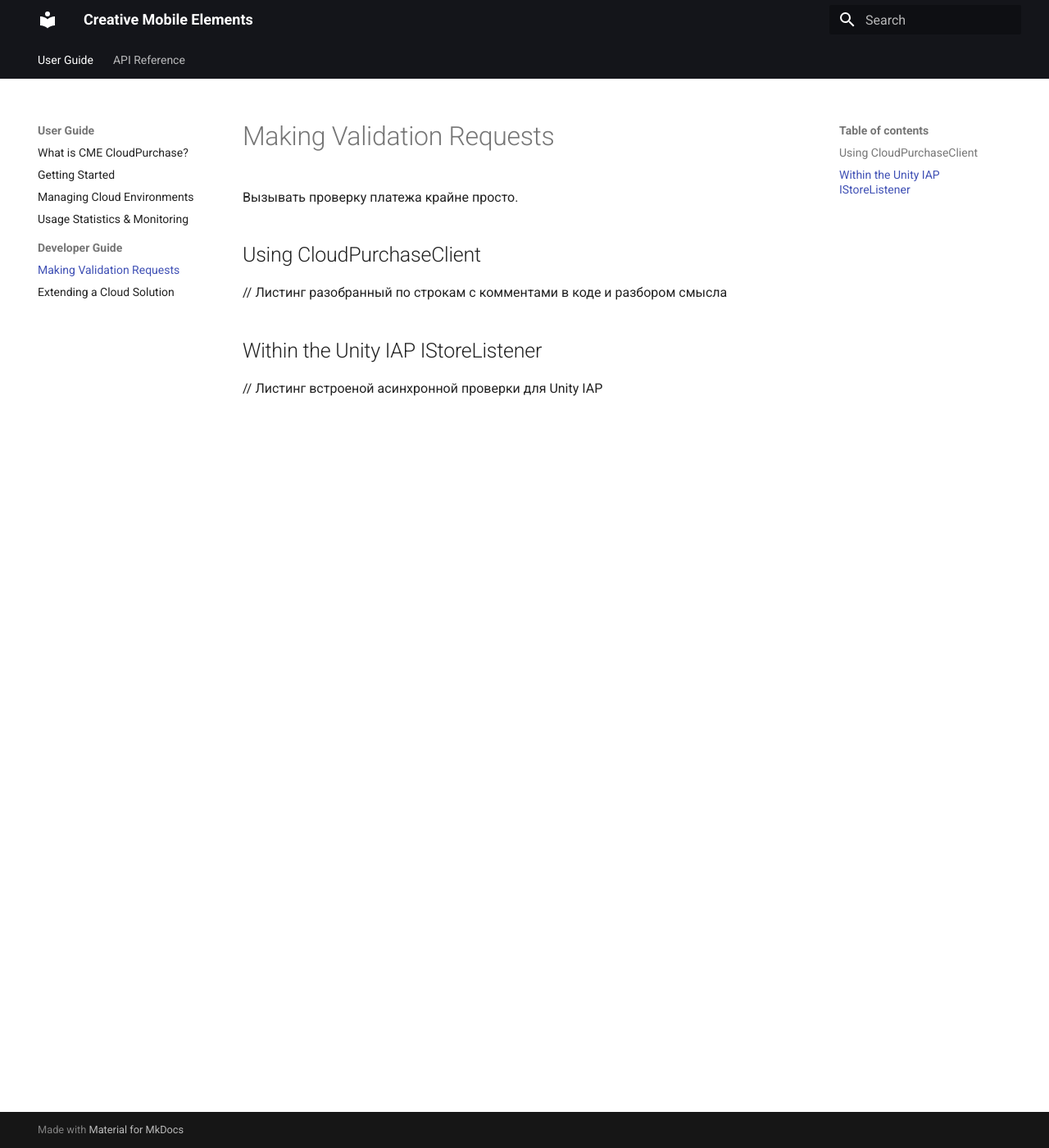
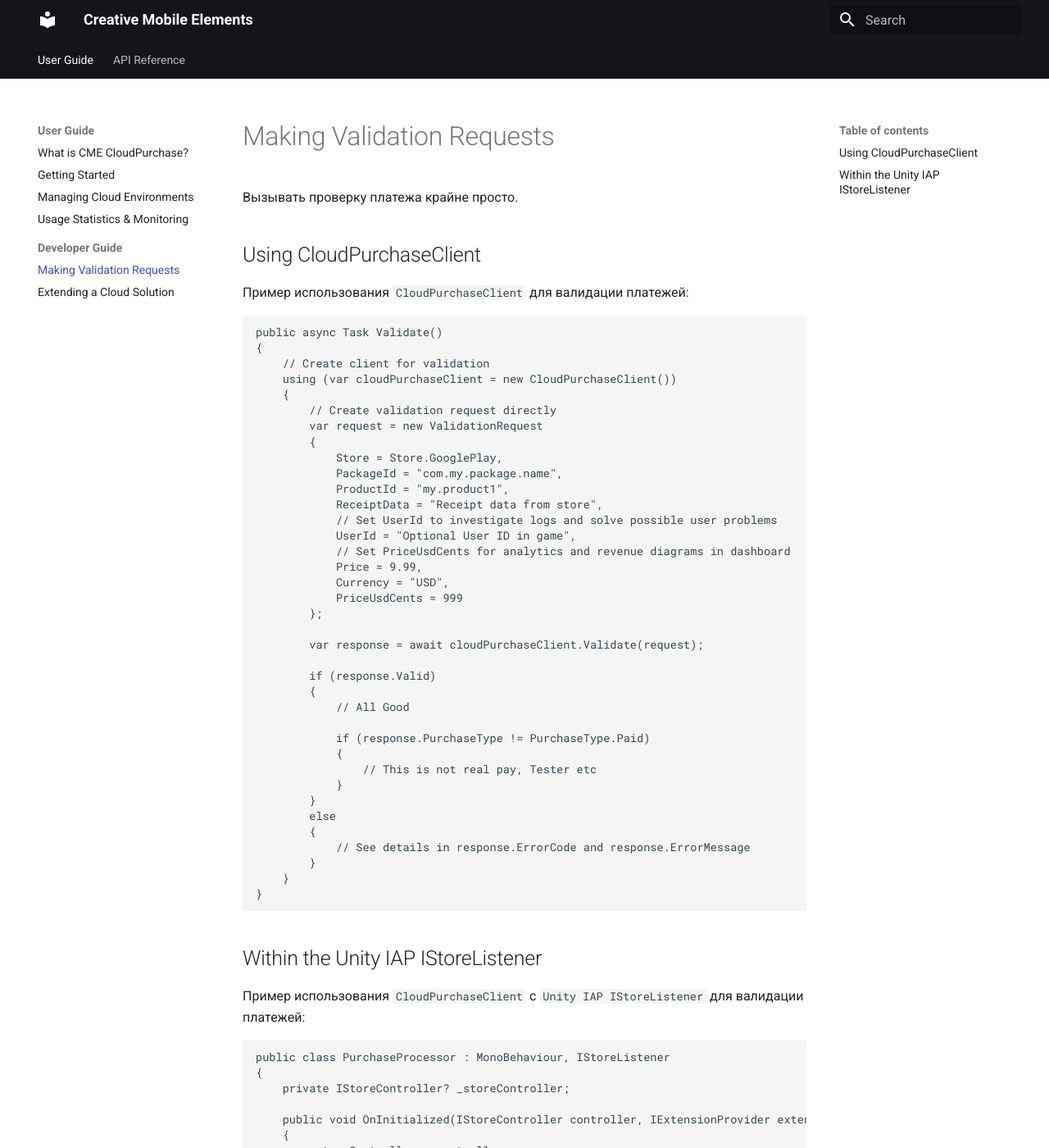
Before and after one commit to creative-mobile/CME.Documentation, an MkDocs documentation site: the page built from docs/user_guide/making_validation_requests.md, in a window 1280 px wide and 1400 px high. Shown: the whole window at 82% size. Built offline with MkDocs 1.6.1 and Material for MkDocs 9.7.7, drawn with Linux system fonts in a browser that asks for light colours; some of the changed text lies outside the part shown.

Commit message:
Usage example docs

````diff
--- a/docs/user_guide/making_validation_requests.md
+++ b/docs/user_guide/making_validation_requests.md
@@ -3,9 +3,144 @@
 Вызывать проверку платежа крайне просто.
 
 ## <a id="client"></a> Using CloudPurchaseClient
+Пример использования `CloudPurchaseClient` для валидации платежей:
 
-// Листинг разобранный по строкам с комментами в коде и разбором смысла
+```
+public async Task Validate()
+{
+    // Create client for validation
+    using (var cloudPurchaseClient = new CloudPurchaseClient())
+    {
+        // Create validation request directly
+        var request = new ValidationRequest
+        {
+            Store = Store.GooglePlay,
+            PackageId = "com.my.package.name",
+            ProductId = "my.product1",
+            ReceiptData = "Receipt data from store",
+            // Set UserId to investigate logs and solve possible user problems
+            UserId = "Optional User ID in game",
+            // Set PriceUsdCents for analytics and revenue diagrams in dashboard
+            Price = 9.99,
+            Currency = "USD",
+            PriceUsdCents = 999
+        };
+
+        var response = await cloudPurchaseClient.Validate(request);
+
+        if (response.Valid)
+        {
+            // All Good
+
+            if (response.PurchaseType != PurchaseType.Paid)
+            {
+                // This is not real pay, Tester etc
+            }
+        }
+        else
+        {
+            // See details in response.ErrorCode and response.ErrorMessage
+        }
+    }
+}
+```
 
 ## <a id="unity-iap"></a> Within the Unity IAP IStoreListener
 
-// Листинг встроеной асинхронной проверки для Unity IAP
+Пример использования `CloudPurchaseClient` c `Unity IAP IStoreListener` для валидации платежей:
+
+```
+public class PurchaseProcessor : MonoBehaviour, IStoreListener
+{
+    private IStoreController? _storeController;
+
+    public void OnInitialized(IStoreController controller, IExtensionProvider extensions)
+    {
+        _storeController = controller;
+    }
+
+    public void OnInitializeFailed(InitializationFailureReason error)
+    {
+        // Process error
+    }
+
+    public PurchaseProcessingResult ProcessPurchase(PurchaseEventArgs purchaseEvent)
+    {
+        // Validate purchase without awaiting method
+        ValidatePurchase(purchaseEvent.purchasedProduct);
+
+        // We are still waiting for purchase validation
+        return PurchaseProcessingResult.Pending;
+    }
+
+    public void OnPurchaseFailed(Product product, PurchaseFailureReason failureReason)
+    {
+        // Process error
+    }
+
+    private async Task ValidatePurchase(Product purchasedProduct)
+    {
+        try
+        {
+            using (var iapValidator = new CloudPurchaseClient())
+            {
+                var request = CreateValidationRequest(purchasedProduct);
+                var response = await iapValidator.Validate(request);
+
+                if (response.Valid)
+                {
+                    // All good
+
+                    if (response.PurchaseType != PurchaseType.Paid)
+                    {
+                        // This is not real pay, Tester etc
+                    }
+                }
+                else
+                {
+                    // See details in response.ErrorCode and response.ErrorMessage
+                }
+            }
+        }
+        finally
+        {
+            // Confirm
+            _storeController?.ConfirmPendingPurchase(purchasedProduct);
+        }
+    }
+
+    private ValidationRequest CreateValidationRequest(Product purchasedProduct)
+    {
+#if UNITY_ANDROID
+        // Create validator
+        var validator = new CrossPlatformValidator(
+            GooglePlayTangle.Data(),
+            AppleTangle.Data(),
+            UnityEngine.Application.identifier);
+
+        var result = validator.Validate(purchasedProduct.receipt);
+
+        foreach (var purchaseReceipt in result)
+        {
+            if (purchaseReceipt is GooglePlayReceipt googlePlayReceipt)
+            {
+                // Use extension method to create ValidationRequest from GooglePlayReceipt
+                return googlePlayReceipt.AsValidationRequest();
+            }
+        }
+#elif UNITY_IOS
+        // Create validator
+        var validator = new CrossPlatformValidator(
+            GooglePlayTangle.Data(),
+            AppleTangle.Data(),
+            UnityEngine.Application.identifier);
+
+        var result = validator.Validate(purchasedProduct.receipt);
+
+        // Use extension method to create ValidationRequest from Product
+        return purchasedProduct.AsAppleValidationRequest();
+#endif
+        throw new Exception("Can't create validation request!");
+    }
+}
+```
````
